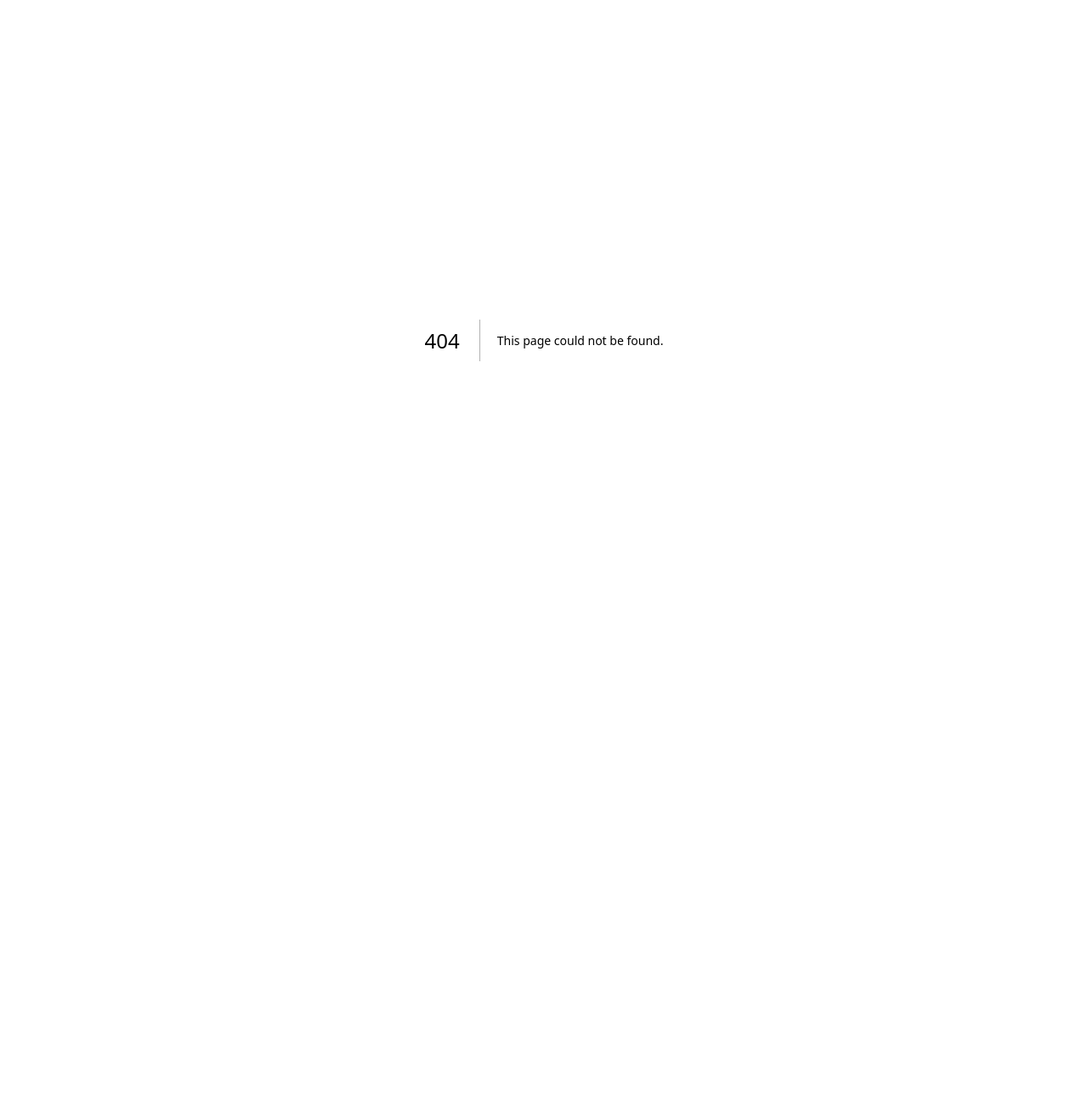
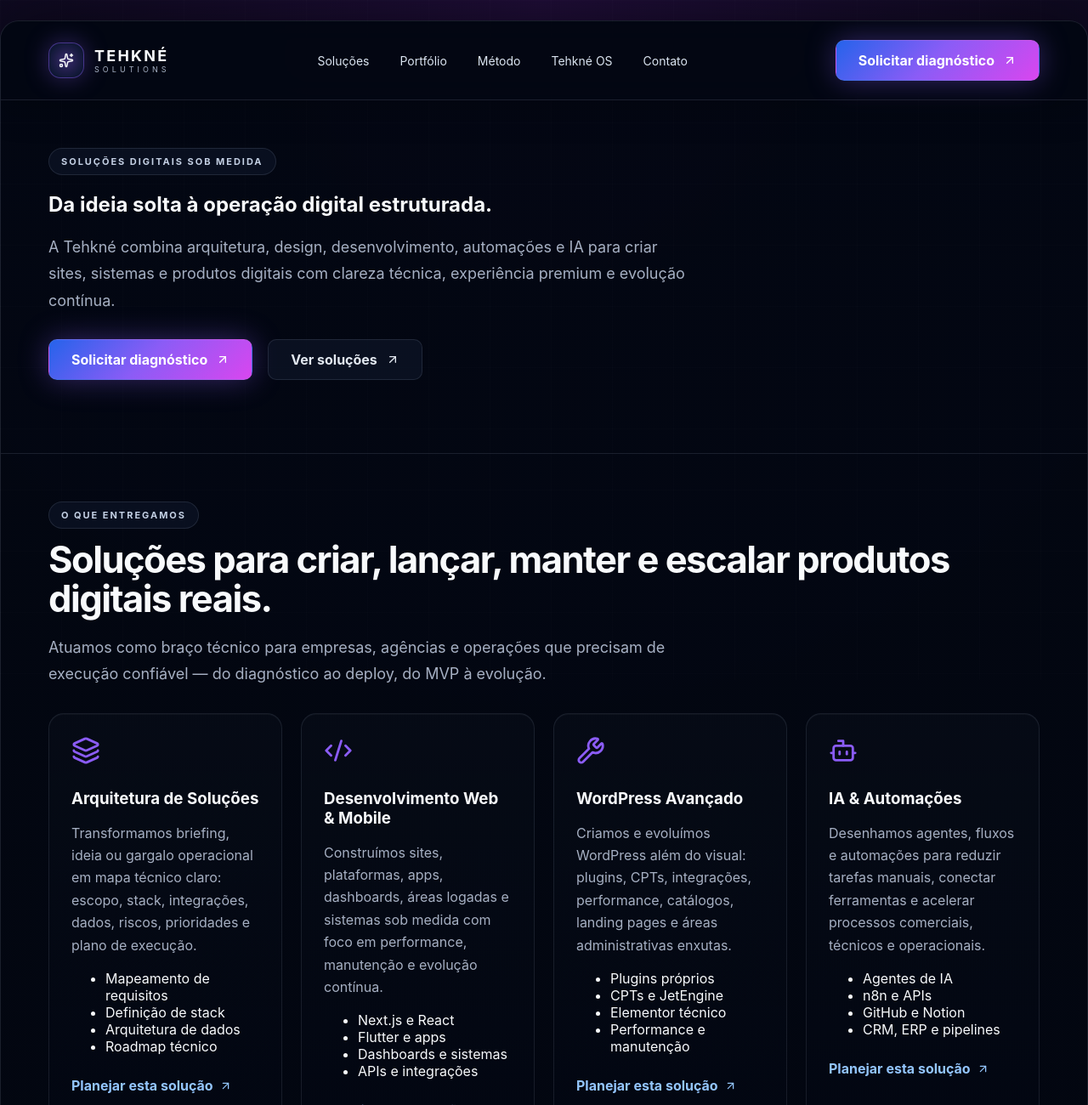
Before and after one commit to Tehkne-Solutions/tehkne-site, a Next.js app: page /solucoes in a window 1280 px wide. Before the commit this address had no page. Shown: the top 1300 px of the page at 85% size. Before the commit the page ends 800 px from the top, so only its background shows below. Built offline with nearby package versions, Linux system fonts and the light colour scheme.

Commit message:
feat: add solutions page

```diff
--- /dev/null
+++ b/app/solucoes/page.tsx
@@ -0,0 +1,140 @@
+import { ArrowUpRight, Bot, Code2, Layers3, MousePointer2, ShieldCheck, Sparkles, Workflow, Wrench } from 'lucide-react';
+
+const solutions = [
+  {
+    icon: Layers3,
+    title: 'Arquitetura de Soluções',
+    text: 'Transformamos briefing, ideia ou gargalo operacional em mapa técnico claro: escopo, stack, integrações, dados, riscos, prioridades e plano de execução.',
+    bullets: ['Mapeamento de requisitos', 'Definição de stack', 'Arquitetura de dados', 'Roadmap técnico']
+  },
+  {
+    icon: Code2,
+    title: 'Desenvolvimento Web & Mobile',
+    text: 'Construímos sites, plataformas, apps, dashboards, áreas logadas e sistemas sob medida com foco em performance, manutenção e evolução contínua.',
+    bullets: ['Next.js e React', 'Flutter e apps', 'Dashboards e sistemas', 'APIs e integrações']
+  },
+  {
+    icon: Wrench,
+    title: 'WordPress Avançado',
+    text: 'Criamos e evoluímos WordPress além do visual: plugins, CPTs, integrações, performance, catálogos, landing pages e áreas administrativas enxutas.',
+    bullets: ['Plugins próprios', 'CPTs e JetEngine', 'Elementor técnico', 'Performance e manutenção']
+  },
+  {
+    icon: Bot,
+    title: 'IA & Automações',
+    text: 'Desenhamos agentes, fluxos e automações para reduzir tarefas manuais, conectar ferramentas e acelerar processos comerciais, técnicos e operacionais.',
+    bullets: ['Agentes de IA', 'n8n e APIs', 'GitHub e Notion', 'CRM, ERP e pipelines']
+  },
+  {
+    icon: MousePointer2,
+    title: 'Design & UX de Produto',
+    text: 'Estruturamos interfaces, jornadas e componentes para que produtos digitais sejam claros, desejáveis, utilizáveis e preparados para desenvolvimento real.',
+    bullets: ['Wireframes e protótipos', 'UI premium', 'Design system', 'Jornada e conversão']
+  },
+  {
+    icon: ShieldCheck,
+    title: 'Sustentação & Evolução',
+    text: 'Acompanhamos projetos depois do deploy com suporte, melhoria contínua, documentação, performance, segurança e novas features priorizadas.',
+    bullets: ['Monitoramento', 'Correções e melhorias', 'Documentação viva', 'Evolução por sprints']
+  }
+];
+
+const process = [
+  ['01', 'Diagnóstico', 'Entendemos negócio, objetivos, cenário técnico e oportunidades.'],
+  ['02', 'Mapa técnico', 'Organizamos arquitetura, páginas, módulos, dados e integrações.'],
+  ['03', 'Proposta', 'Definimos escopo, prioridades, investimento e plano de entrega.'],
+  ['04', 'Sprint inicial', 'Construímos a primeira versão validável com foco em resultado.'],
+  ['05', 'Deploy e evolução', 'Publicamos, medimos, documentamos e seguimos evoluindo.']
+];
+
+export const metadata = {
+  title: 'Soluções | Tehkné Solutions',
+  description: 'Soluções em arquitetura, desenvolvimento web, WordPress avançado, IA, automações, UX de produto e sustentação técnica para operações digitais.'
+};
+
+export default function SolucoesPage() {
+  return (
+    <main className="site-shell">
+      <div className="background-grid" />
+      <header className="nav-shell">
+        <a className="brand" href="/" aria-label="Tehkné Solutions">
+          <span className="brand-symbol"><Sparkles size={18} /></span>
+          <span><strong>TEHKNÉ</strong><small>SOLUTIONS</small></span>
+        </a>
+        <nav>
+          <a href="/solucoes">Soluções</a>
+          <a href="/#portfolio">Portfólio</a>
+          <a href="/#metodo">Método</a>
+          <a href="/#os">Tehkné OS</a>
+          <a href="/#contato">Contato</a>
+        </nav>
+        <a className="btn btn-primary coin" href="/#contato">Solicitar diagnóstico <ArrowUpRight size={16} /></a>
+      </header>
+
+      <section className="section-frame solutions-hero">
+        <div className="section-heading">
+          <span className="eyebrow">Soluções digitais sob medida</span>
+          <h1>Da ideia solta à operação digital estruturada.</h1>
+          <p>A Tehkné combina arquitetura, design, desenvolvimento, automações e IA para criar sites, sistemas e produtos digitais com clareza técnica, experiência premium e evolução contínua.</p>
+          <div className="hero-actions">
+            <a className="btn btn-primary coin" href="/#contato">Solicitar diagnóstico <ArrowUpRight size={16} /></a>
+            <a className="btn btn-secondary" href="#solucoes-lista">Ver soluções <ArrowUpRight size={16} /></a>
+          </div>
+        </div>
+      </section>
+
+      <section id="solucoes-lista" className="section-frame">
+        <div className="section-heading">
+          <span className="eyebrow">O que entregamos</span>
+          <h2>Soluções para criar, lançar, manter e escalar produtos digitais reais.</h2>
+          <p>Atuamos como braço técnico para empresas, agências e operações que precisam de execução confiável — do diagnóstico ao deploy, do MVP à evolução.</p>
+        </div>
+        <div className="service-grid solutions-grid">
+          {solutions.map((solution) => {
+            const Icon = solution.icon;
+            return (
+              <article className="glass-card service-card solution-card" key={solution.title}>
+                <Icon className="card-icon" size={34} />
+                <h3>{solution.title}</h3>
+                <p>{solution.text}</p>
+                <ul>
+                  {solution.bullets.map((bullet) => <li key={bullet}>{bullet}</li>)}
+                </ul>
+                <a href="/#contato">Planejar esta solução <ArrowUpRight size={15} /></a>
+              </article>
+            );
+          })}
+        </div>
+      </section>
+
+      <section className="section-frame">
+        <div className="section-heading">
+          <span className="eyebrow">Como começamos</span>
+          <h2>Um fluxo simples para sair do improviso e entrar em execução.</h2>
+        </div>
+        <div className="method-line solutions-process">
+          {process.map(([number, title, text]) => (
+            <article className="method-step" key={title}>
+              <span>{number}</span>
+              <Workflow size={22} />
+              <h3>{title}</h3>
+              <p>{text}</p>
+            </article>
+          ))}
+        </div>
+      </section>
+
+      <section className="final-cta">
+        <div>
+          <span className="eyebrow">Diagnóstico técnico</span>
+          <h2>Vamos transformar sua demanda em um plano claro de execução?</h2>
+          <p>Conte o que você precisa criar, melhorar ou automatizar. A Tehkné organiza o caminho técnico e comercial para tornar isso real.</p>
+        </div>
+        <div className="hero-actions">
+          <a className="btn btn-primary coin" href="mailto:contato@tehkne.com.br">Solicitar diagnóstico <ArrowUpRight size={16} /></a>
+          <a className="btn btn-secondary" href="/">Voltar para Home <ArrowUpRight size={16} /></a>
+        </div>
+      </section>
+    </main>
+  );
+}
```
